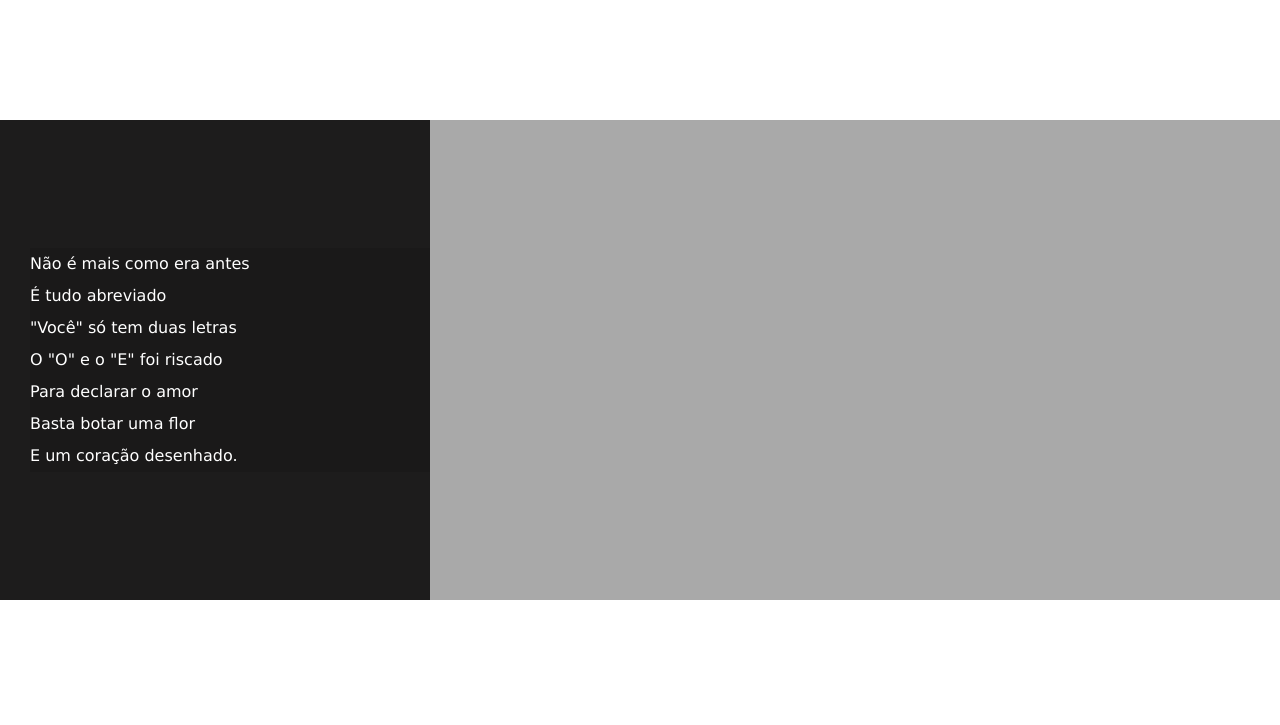
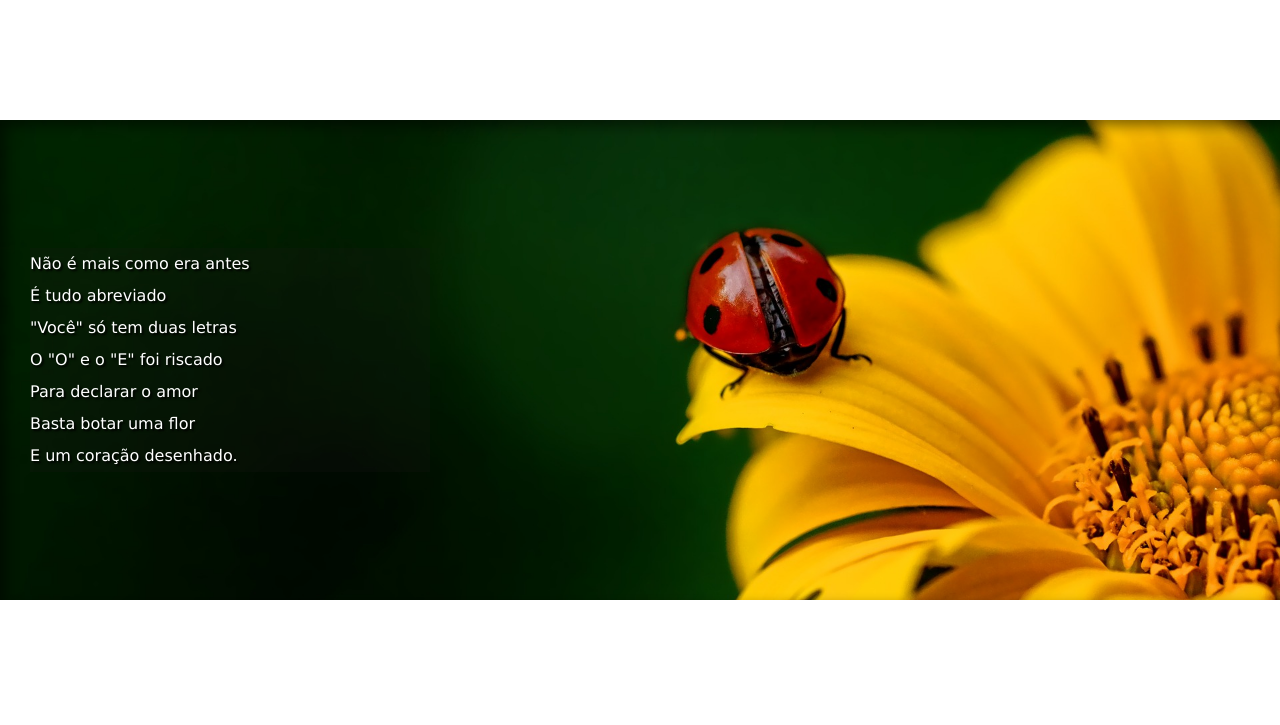
Before and after one commit to gabrielhilarino/projeto_cordel23, a plain HTML site: page index.html in a window 1280 px wide. Shown: the part 560-1285 px from the top of the page. Drawn offline with Linux system fonts and the light colour scheme.

Commit message:
quase finalizado

```diff
--- a/estilo/style.css
+++ b/estilo/style.css
@@ -42,6 +42,20 @@ a{
 a:hover{
     text-decoration: underline;
 }
+
+ section#img01   {
+    background-image: url(imagens/background001.jpg);
+    background-position: right center;
+    background-size: cover;
+
+}
+
+section#img02   {
+background-image: url(imagens/background002.jpg);
+background-position: right center;
+background-size: cover;
+}
+
 section{
 
     padding-top: 10%;
@@ -49,6 +63,7 @@ section{
     line-height: 2em;
     padding-left: 30px;
     font-family: var(--fonte3);
+
 }
 
 section.normal{
@@ -57,14 +72,20 @@ section.normal{
 }
 
 section.imagem{
-    background-color: rgb(29, 28, 28);
+   background-color: rgba(29, 28, 28, 0.205);
     color: white;
-    display: inline-block;
+    box-shadow: inset 6px 6px 13px 0px rgba(0, 0, 0, 0.486);
+    background-attachment: fixed;
+
+
+
 }
 
 section.imagem >p{
-    background-color: rgb(26, 25, 25);
+    background-color: rgba(26, 25, 25, 0.192);
     width: 400px;
+    display: inline-block;
+    text-shadow: 2px 2px 2px black ;
 }
 
 footer{
--- a/index.html
+++ b/index.html
@@ -28,7 +28,7 @@
 
 
 
-    <section class="imagem">
+    <section class="imagem" id="img01" >
         <p>
             Não é mais como era antes<br>
             É tudo abreviado<br>
@@ -63,7 +63,7 @@
 
 
 
-    <section class="imagem">
+    <section class="imagem" id="img02">
         <p>
             Tenho saudade das cartas<br>
             Escritas com a própria mão<br>
```
Also changed, not shown: estilo/imagens/background001.jpg (renamed from imagens/background001.jpg), estilo/imagens/background002.jpg (renamed from imagens/background002.jpg).
